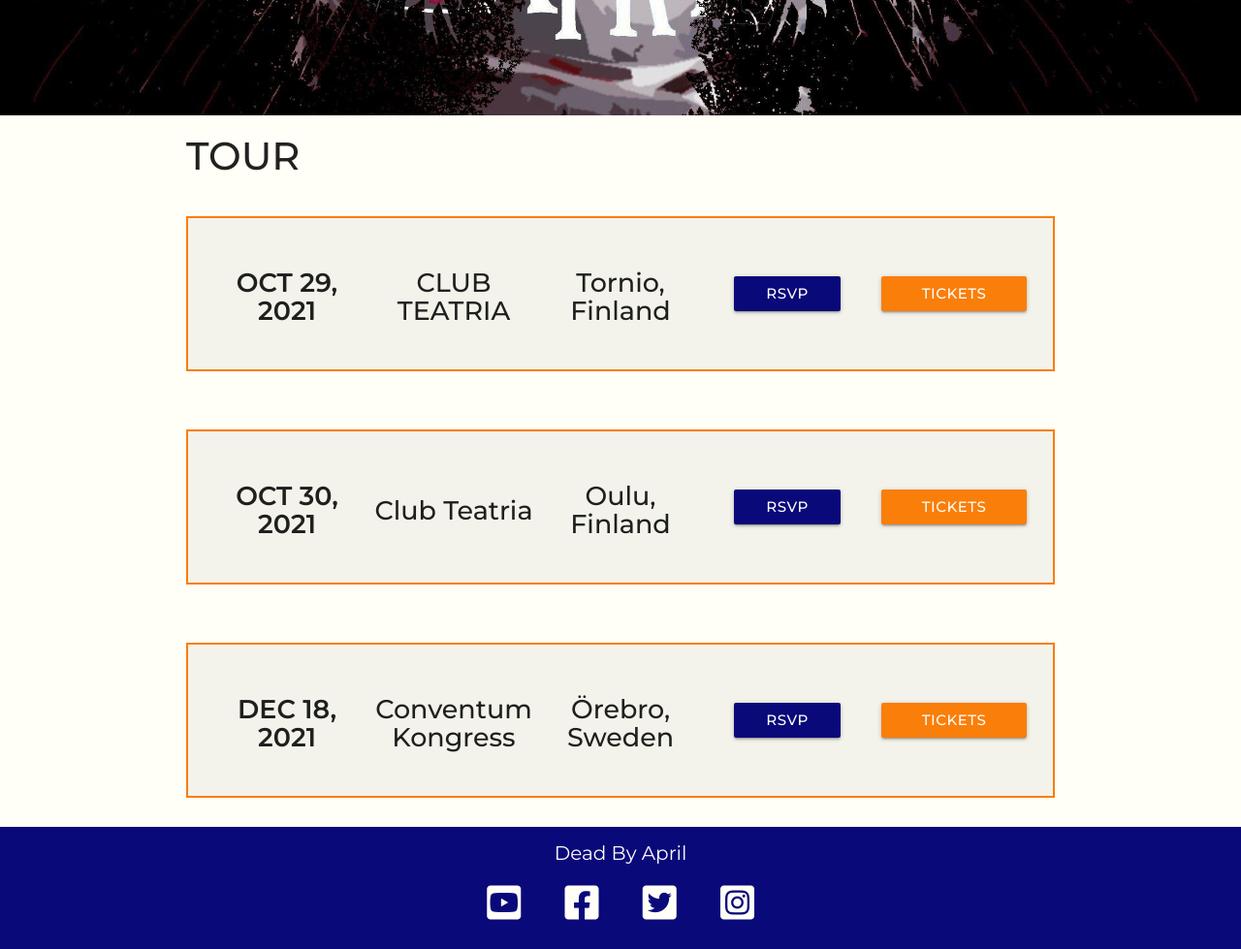
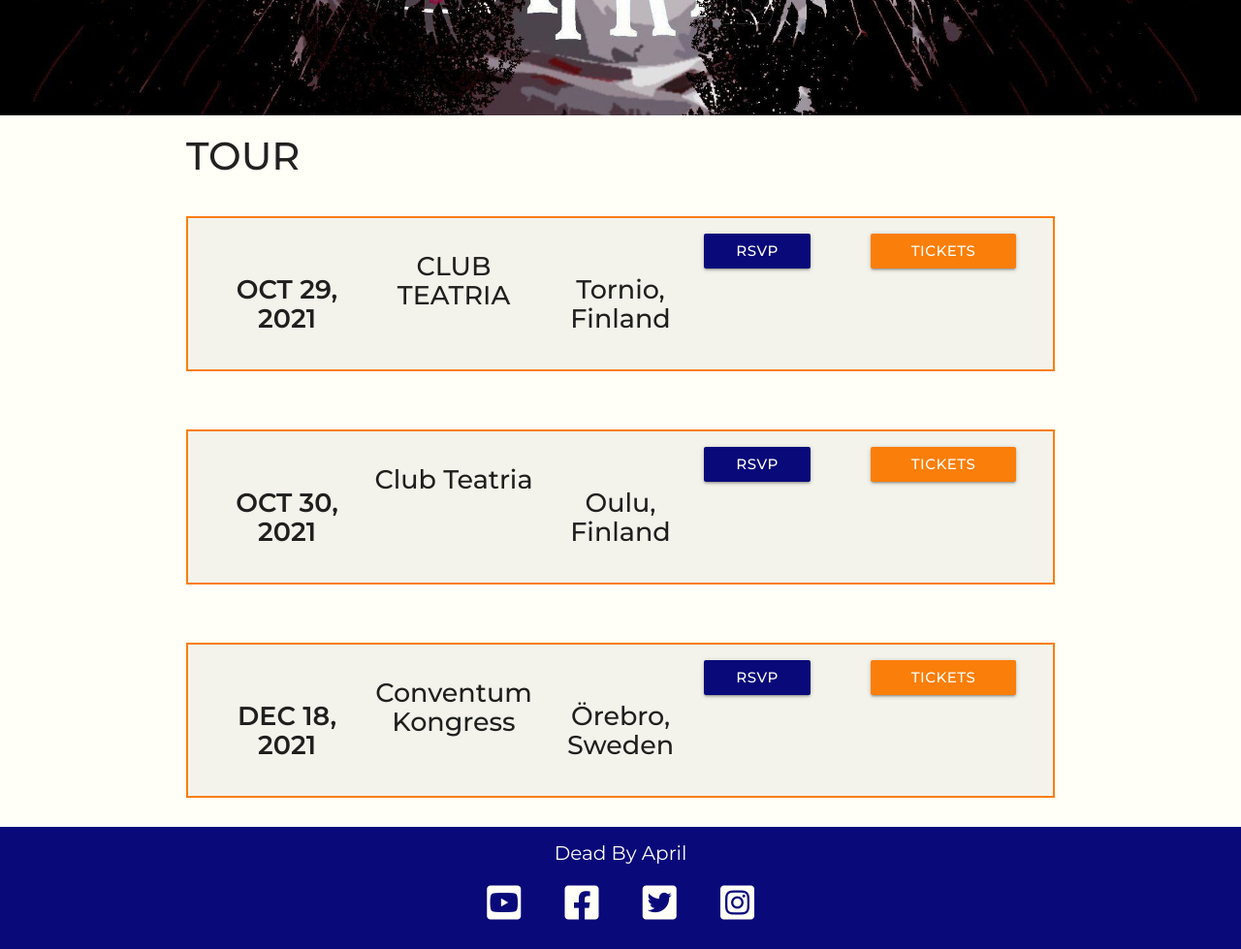
Before and after one commit to Larkinz/dba-critics, a Flask app: page /homepage in a window 1280 px wide. Shown: the part 3796-4775 px from the top of the page at 97% size. Run offline with Flask 2, Linux system fonts and the light colour scheme; some libraries are stand-ins or nearby versions.

Commit message:
refactor: made a common class for flex center styling to remove duplicate code

```diff
--- a/static/css/style.css
+++ b/static/css/style.css
@@ -455,15 +451,6 @@ nav ul li:hover {
   white-space: pre-line;
   width: 100%;
   height: 100%;
-  display: -webkit-box;
-  display: -ms-flexbox;
-  display: flex;
-  -webkit-box-align: center;
-  -ms-flex-align: center;
-  align-items: center;
-  -webkit-box-pack: center;
-  -ms-flex-pack: center;
-  justify-content: center;
 }
 
 .tour-date h3 {
@@ -475,15 +462,6 @@ nav ul li:hover {
   text-align: center;
   width: 100%;
   height: 100%;
-  display: -webkit-box;
-  display: -ms-flexbox;
-  display: flex;
-  -webkit-box-align: center;
-  -ms-flex-align: center;
-  align-items: center;
-  -webkit-box-pack: center;
-  -ms-flex-pack: center;
-  justify-content: center;
 }
 
 .tour-venue h3 {
@@ -496,15 +474,6 @@ nav ul li:hover {
   white-space: pre-line;
   width: 100%;
   height: 100%;
-  display: -webkit-box;
-  display: -ms-flexbox;
-  display: flex;
-  -webkit-box-align: center;
-  -ms-flex-align: center;
-  align-items: center;
-  -webkit-box-pack: center;
-  -ms-flex-pack: center;
-  justify-content: center;
 }
 
 .tour-location h3 {
@@ -515,15 +484,6 @@ nav ul li:hover {
 .rsvp-btn-container {
   width: 100%;
   height: 100%;
-  display: -webkit-box;
-  display: -ms-flexbox;
-  display: flex;
-  -webkit-box-align: center;
-  -ms-flex-align: center;
-  align-items: center;
-  -webkit-box-pack: center;
-  -ms-flex-pack: center;
-  justify-content: center;
 }
 
 .rsvp-btn {
@@ -548,15 +508,6 @@ nav ul li:hover {
 .tickets-btn-container {
   width: 100%;
   height: 100%;
-  display: -webkit-box;
-  display: -ms-flexbox;
-  display: flex;
-  -webkit-box-align: center;
-  -ms-flex-align: center;
-  align-items: center;
-  -webkit-box-pack: center;
-  -ms-flex-pack: center;
-  justify-content: center;
 }
 
 .tickets-btn {
```
Also changed, not shown: other parts of static/css/style.css (+16 -47 lines).
